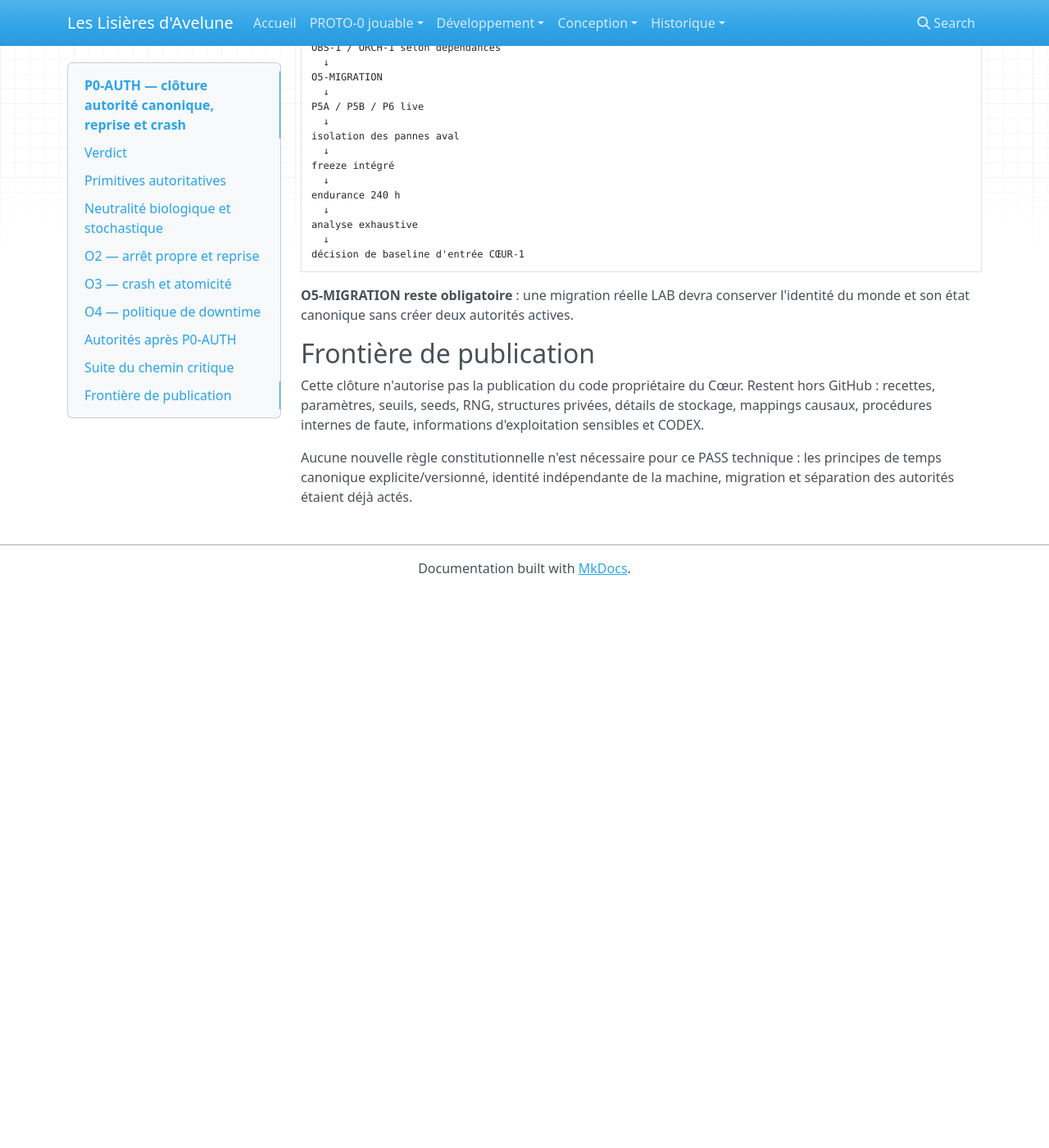
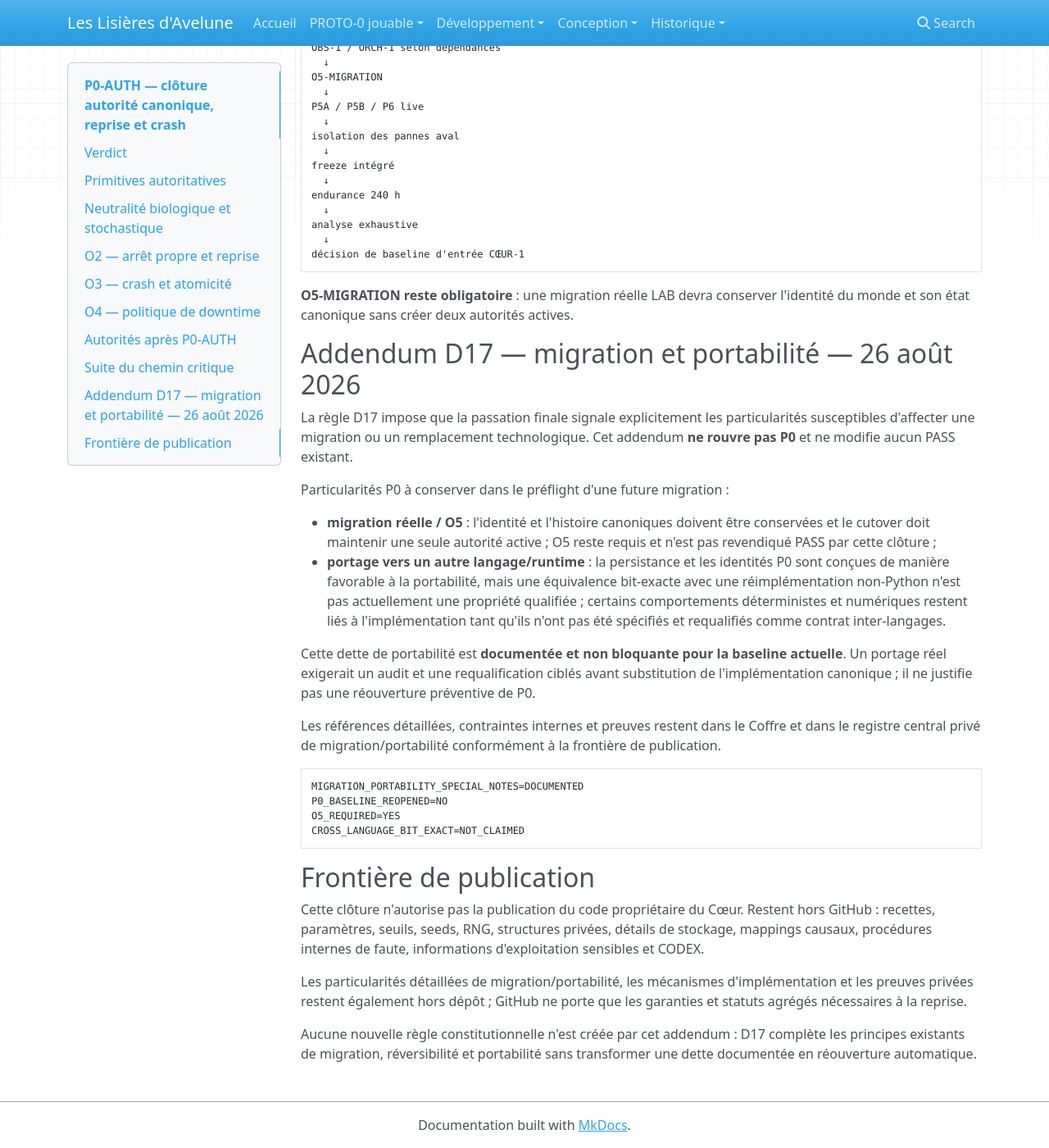
Before and after one commit to Abeliome-Officiel/les-lisieres-avelune, an MkDocs documentation site: the page built from docs/development/P0_AUTH_CLOSURE_2026-08-21.md, in a window 1280 px wide and 1400 px high, scrolled down 2554 px. Shown: the whole window at 82% size. Built offline with MkDocs 1.6.1, drawn with Linux system fonts in a browser that asks for light colours; nearby versions of some CDN libraries; before the commit the page ends 3275 px from its top, so only the background shows below that.

Commit message:
docs: add P0 D17 portability handoff

````diff
--- a/docs/development/P0_AUTH_CLOSURE_2026-08-21.md
+++ b/docs/development/P0_AUTH_CLOSURE_2026-08-21.md
@@ -120,8 +120,30 @@ décision de baseline d'entrée CŒUR-1
 
 **O5-MIGRATION reste obligatoire** : une migration réelle LAB devra conserver l'identité du monde et son état canonique sans créer deux autorités actives.
 
+## Addendum D17 — migration et portabilité — 26 août 2026
+
+La règle D17 impose que la passation finale signale explicitement les particularités susceptibles d'affecter une migration ou un remplacement technologique. Cet addendum **ne rouvre pas P0** et ne modifie aucun PASS existant.
+
+Particularités P0 à conserver dans le préflight d'une future migration :
+
+- **migration réelle / O5** : l'identité et l'histoire canoniques doivent être conservées et le cutover doit maintenir une seule autorité active ; O5 reste requis et n'est pas revendiqué PASS par cette clôture ;
+- **portage vers un autre langage/runtime** : la persistance et les identités P0 sont conçues de manière favorable à la portabilité, mais une équivalence bit-exacte avec une réimplémentation non-Python n'est pas actuellement une propriété qualifiée ; certains comportements déterministes et numériques restent liés à l'implémentation tant qu'ils n'ont pas été spécifiés et requalifiés comme contrat inter-langages.
+
+Cette dette de portabilité est **documentée et non bloquante pour la baseline actuelle**. Un portage réel exigerait un audit et une requalification ciblés avant substitution de l'implémentation canonique ; il ne justifie pas une réouverture préventive de P0.
+
+Les références détaillées, contraintes internes et preuves restent dans le Coffre et dans le registre central privé de migration/portabilité conformément à la frontière de publication.
+
+```text
+MIGRATION_PORTABILITY_SPECIAL_NOTES=DOCUMENTED
+P0_BASELINE_REOPENED=NO
+O5_REQUIRED=YES
+CROSS_LANGUAGE_BIT_EXACT=NOT_CLAIMED
+```
+
 ## Frontière de publication
 
 Cette clôture n'autorise pas la publication du code propriétaire du Cœur. Restent hors GitHub : recettes, paramètres, seuils, seeds, RNG, structures privées, détails de stockage, mappings causaux, procédures internes de faute, informations d'exploitation sensibles et CODEX.
 
-Aucune nouvelle règle constitutionnelle n'est nécessaire pour ce PASS technique : les principes de temps canonique explicite/versionné, identité indépendante de la machine, migration et séparation des autorités étaient déjà actés.
+Les particularités détaillées de migration/portabilité, les mécanismes d'implémentation et les preuves privées restent également hors dépôt ; GitHub ne porte que les garanties et statuts agrégés nécessaires à la reprise.
+
+Aucune nouvelle règle constitutionnelle n'est créée par cet addendum : D17 complète les principes existants de migration, réversibilité et portabilité sans transformer une dette documentée en réouverture automatique.
````
